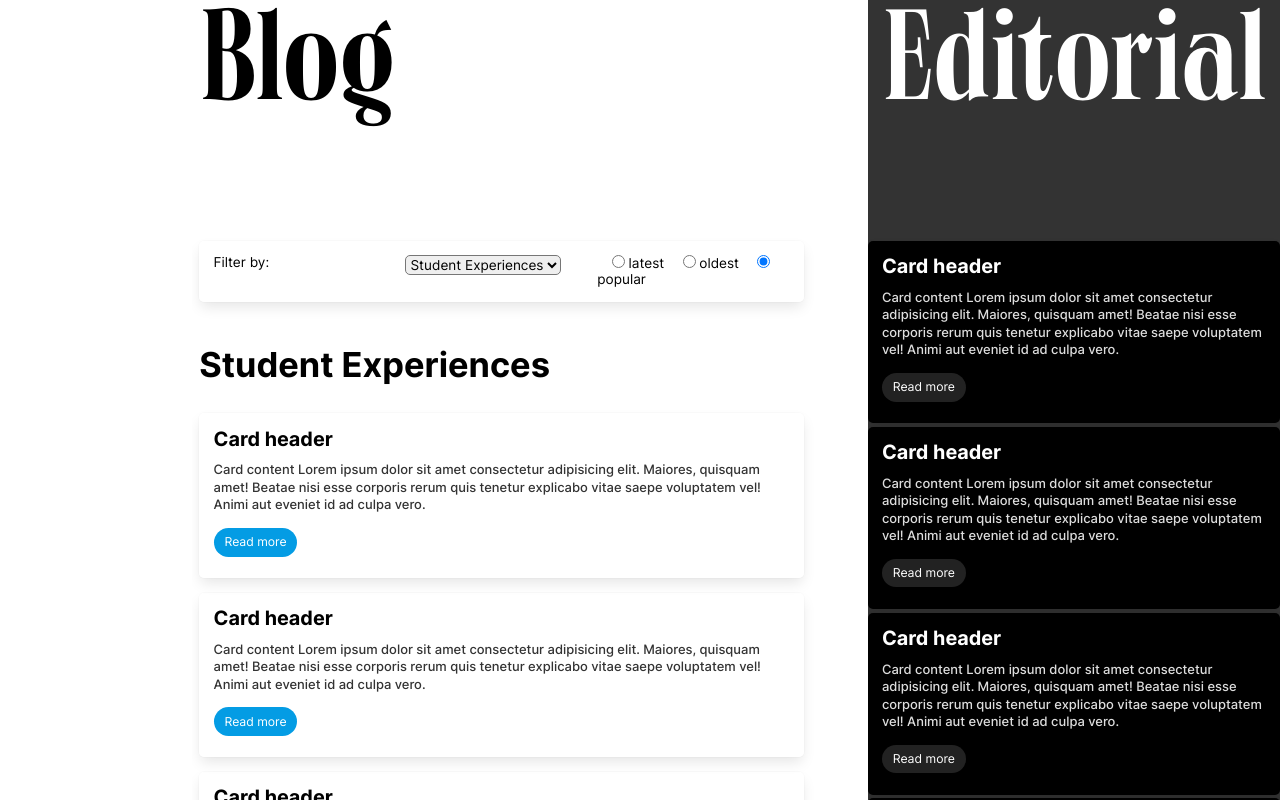
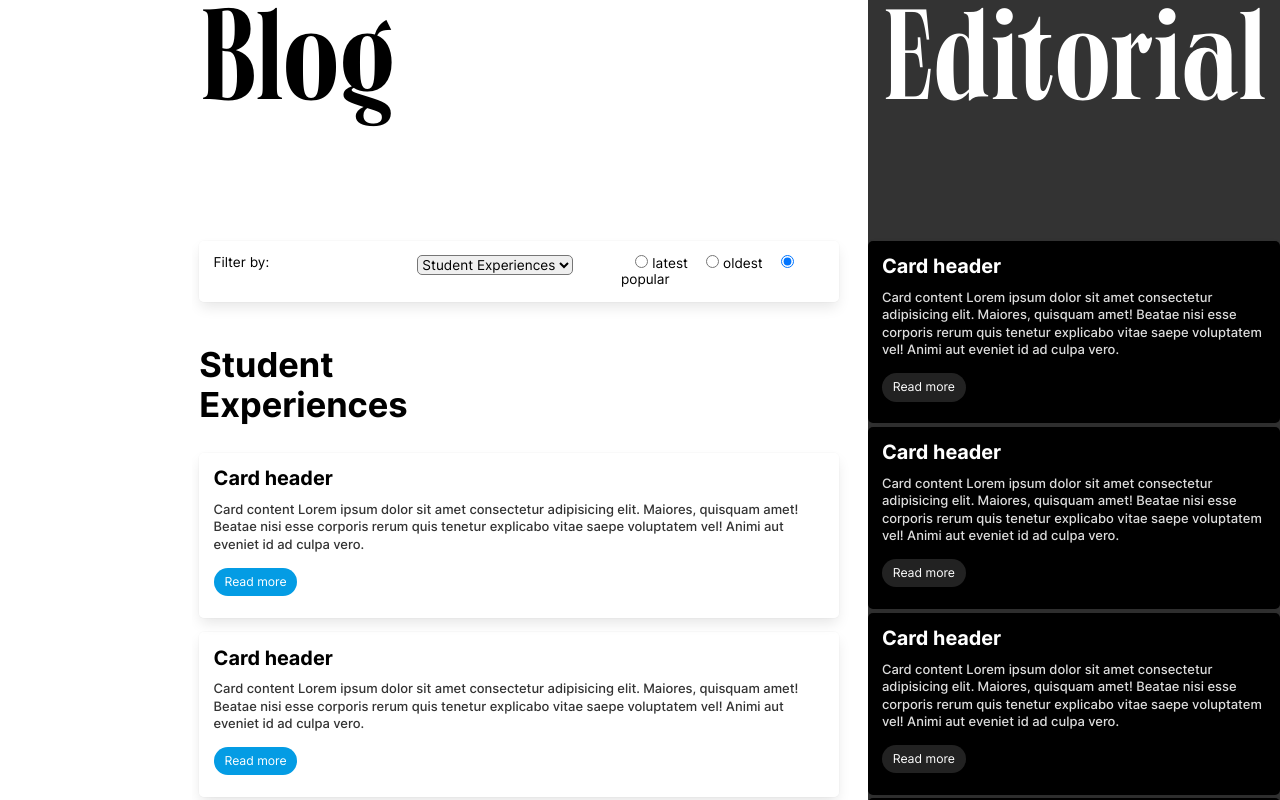
Before and after one commit to SiddharthSham/neutron, a website with bundled scripts: page views/blog/read.html in a window 1280 px wide. Built offline with nearby package versions, Linux system fonts and the light colour scheme.

Commit message:
layout fix in blog/read

```diff
--- a/views/blog/read.html
+++ b/views/blog/read.html
@@ -29,7 +29,7 @@
 
                 .left {
                     min-width: calc(var(--col) * 19);
-                    padding: 0 1.5rem 0 0.5rem;
+                    padding: 0 0 0 0.5rem;
                 }
 
                 .right {
@@ -54,7 +54,7 @@
                 }
 
                 .card {
-                    flex-basis: calc(var(--col) * 17);
+                    flex-basis: calc(var(--col) * 18);
                 }
 
                 .dark {
@@ -76,6 +76,7 @@
                     background: #222;
                     color: white;
                 }
+
                 .dark button:hover {
                     background: white;
                     color: #222;
@@ -85,15 +86,20 @@
                     margin-bottom: 2rem;
                     font-size: calc(1.5rem + 1vw);
                 }
+
                 .pad-left {
                     padding-left: 1rem;
                 }
+
                 .top-column {
                     flex-basis: calc(100% / 3);
                 }
-                select, input[type=radio] {
+
+                select,
+                input[type=radio] {
                     cursor: pointer
                 }
+
                 input {
                     padding: 0.25rem 0.5rem;
                     margin: 0 0 0 1rem;
@@ -127,7 +133,7 @@
                     </div>
 
                     <section>
-                        <h2>Student Experiences</h2>
+                        <h2>Student <br> Experiences</h2>
                         <div class="cards">
 
                             <div class="card">
```
